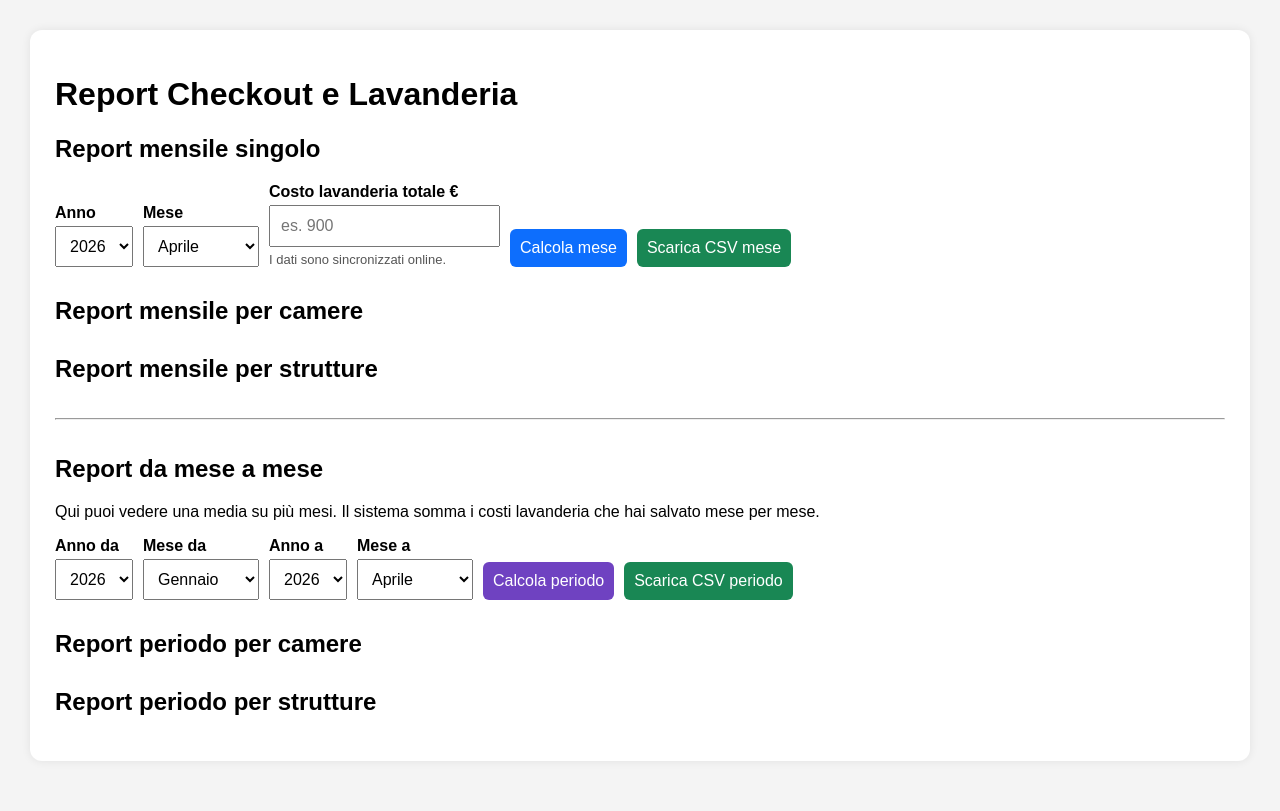
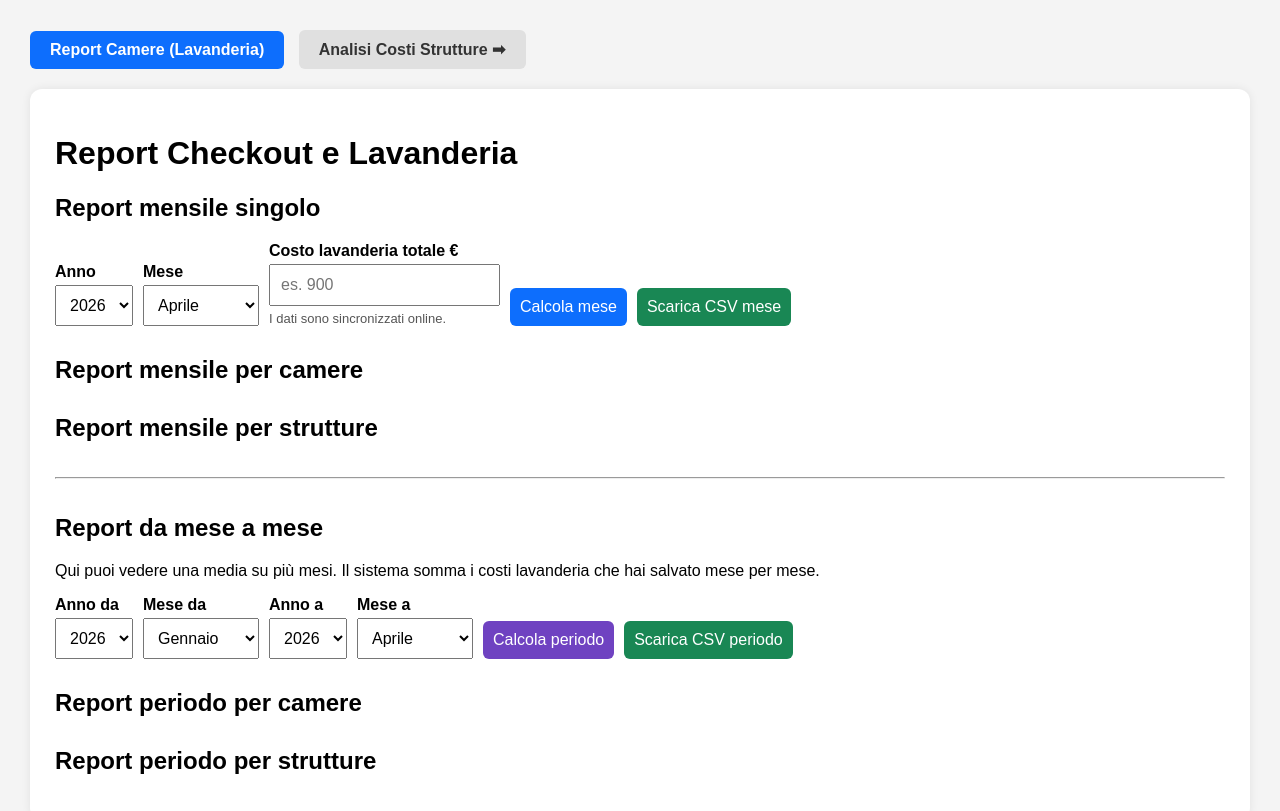
Before and after one commit to genyale2346/bnb-checkout-report, a website: page index.html in a window 1280 px wide. Drawn offline with Linux system fonts and the light colour scheme; no server answers.

Commit message:
Update index.html

```diff
--- a/index.html
+++ b/index.html
@@ -7,6 +7,11 @@
 <style>
 body{font-family:Arial,sans-serif;max-width:1400px;margin:auto;padding:30px;background:#f4f4f4;}
 .box{background:white;padding:25px;border-radius:12px;box-shadow:0 0 10px rgba(0,0,0,0.08);margin-bottom:30px;}
+/* Stile per il menu di navigazione */
+.nav-menu{margin-bottom: 20px;}
+.nav-menu a{display:inline-block; padding: 10px 20px; background: #e0e0e0; color: #333; text-decoration: none; border-radius: 6px; margin-right: 10px; font-weight: bold;}
+.nav-menu a.active{background: #0d6efd; color: white;}
+
 .controls{display:flex;flex-wrap:wrap;gap:10px;align-items:end;}
 label{display:block;font-weight:bold;margin-bottom:4px;}
 input,button,select{padding:10px;font-size:16px;}
@@ -27,6 +32,11 @@ hr{margin:35px 0;}
 </style>
 </head>
 <body>
+
+<div class="nav-menu">
+    <a href="index.html" class="active">Report Camere (Lavanderia)</a>
+    <a href="costi_strutture.html">Analisi Costi Strutture ➡</a>
+</div>
 
 <div class="box">
   <h1>Report Checkout e Lavanderia</h1>
@@ -172,8 +182,6 @@ function getSelectedPeriod(){
   return {year,month,from:formatDateLocal(firstDay),to:formatDateLocal(lastDay)};
 }
 
-// --- NUOVE FUNZIONI SYNC ONLINE ---
-
 async function saveLaundryCost(){
   const p = getSelectedPeriod();
   const cost = document.getElementById("laundryCost").value;
@@ -220,8 +228,6 @@ async function sumSavedLaundryCosts(months){
   const results = await Promise.all(promises);
   return results.reduce((a, b) => a + b, 0);
 }
-
-// --- FINE FUNZIONI SYNC ---
 
 function setupSelectors(){
   fillYears(document.getElementById("yearSelect"));
@@ -273,7 +279,7 @@ function getRangePeriod(){
 async function loadReport(){
   const p = getSelectedPeriod();
   const laundryCost = parseFloat(document.getElementById("laundryCost").value || "0");
-  await saveLaundryCost(); // Aspetta che salvi online
+  await saveLaundryCost();
   await loadGenericReport({
     from:p.from,
     to:p.to,
@@ -297,7 +303,7 @@ async function loadRangeReport(){
     return;
   }
 
-  const laundryCost = await sumSavedLaundryCosts(p.months); // Carica la somma dal database
+  const laundryCost = await sumSavedLaundryCosts(p.months);
   currentRangeMonthsCount = p.months.length;
 
   await loadGenericReport({
```
